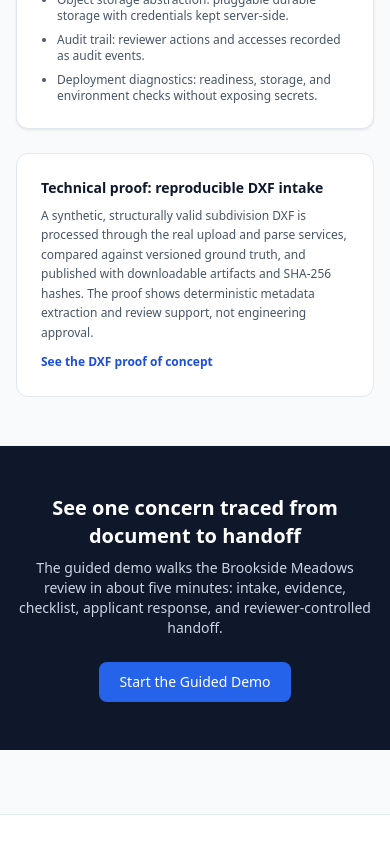
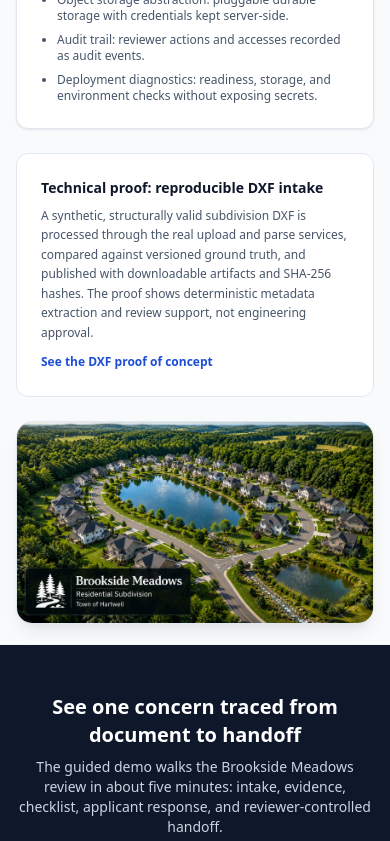
Before and after one commit to mpalmer79/civil-engineer, a Next.js app: page / in a window 390 px wide. Shown: the part 5584-6425 px from the top of the page. Built offline with nearby package versions, Linux system fonts and the light colour scheme; no server answers.

Commit message:
Add brookside project image to page component

```diff
--- a/app/page.tsx
+++ b/app/page.tsx
@@ -29,6 +29,11 @@ const heroImage = {
 const workspaceImage = {
   src: "/images/civil-engineer/dxf-review-report-workspace.webp",
   alt: "Civil Engineer AI coffee mug beside organized DXF analysis and stormwater review reports on a glass office desk",
+} as const;
+
+const brooksideProjectImage = {
+  src: "/images/civil-engineer/brookside-project-thumbnail.webp",
+  alt: "Aerial visualization of the synthetic Brookside Meadows subdivision project used in the Civil Engineer AI stormwater review demonstration",
 } as const;
 
 // Case-study facts, counted directly from the seeded fixture so the homepage
@@ -168,6 +173,7 @@ export default function HomePage() {
 
             <figcaption className="mt-3 flex flex-wrap items-center justify-center gap-2 text-xs text-slate-500">
               <DemoDataBadge label="Synthetic case study" />
+
               <span>
                 Brookside Meadows is a fictional 47-lot subdivision in the
                 fictional Town of Hartwell. It is not a real project or a real
@@ -408,7 +414,7 @@ export default function HomePage() {
         aria-labelledby="review-paths-heading"
         className="border-b border-slate-100 bg-slate-50"
       >
-        <div className="mx-auto max-w-6xl px-4 py-12 sm:px-6 lg:px-8">
+        <div className="mx-auto max-w-6xl px-4 pb-5 pt-12 sm:px-6 sm:pb-6 lg:px-8">
           <h2
             id="review-paths-heading"
             className="text-xl font-semibold text-slate-950"
@@ -473,6 +479,18 @@ export default function HomePage() {
               See the DXF proof of concept
             </Link>
           </div>
+
+          <figure className="mt-6 overflow-hidden rounded-2xl border border-slate-200 bg-white shadow-card-lg">
+            <div className="relative aspect-[16/9] w-full">
+              <Image
+                src={brooksideProjectImage.src}
+                alt={brooksideProjectImage.alt}
+                fill
+                sizes="(max-width: 640px) calc(100vw - 32px), (max-width: 1024px) calc(100vw - 48px), 1152px"
+                className="object-cover object-center"
+              />
+            </div>
+          </figure>
         </div>
       </section>
 
```
